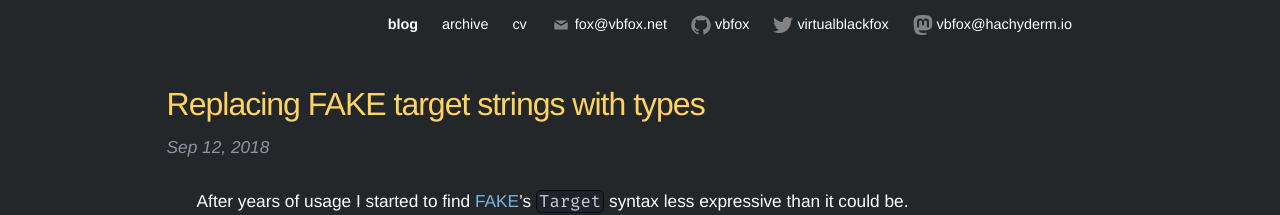
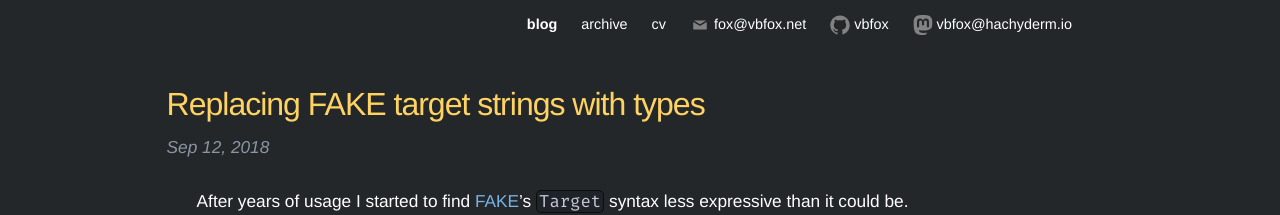
Before and after one commit to vbfox/blog, a Jekyll site: the page built from index.html, in a window 1280 px wide. Shown: the top 215 px of the page. Built offline with Jekyll 4.4.1, drawn with Linux system fonts in a browser that asks for light colours; the list of posts is cut into pages by our own code.

Commit message:
Remove twitter links

```diff
--- a/_config.yml
+++ b/_config.yml
@@ -5,7 +5,6 @@
   Blog of Julien Roncaglia (aka VirtualBlackFox)
 baseurl: "" # the subpath of your site, e.g. /blog/
 url: "https://blog.vbfox.net" # the base hostname & protocol for your site
-twitter_username: virtualblackfox
 github_username:  vbfox
 mastodon_username: vbfox
 mastodon_fullname: vbfox@hachyderm.io
--- a/_includes/header.html
+++ b/_includes/header.html
@@ -43,18 +43,6 @@
           </a>
         {% endif %}
 
-        {% if site.twitter_username %}
-          <a class="page-link" href="https://twitter.com/{{ site.twitter_username }}" rel="me" target="_blank">
-            <span class="icon  icon--twitter">
-              <svg viewBox="0 0 16 16">
-                <path fill="#828282" d="M15.969,3.058c-0.586,0.26-1.217,0.436-1.878,0.515c0.675-0.405,1.194-1.045,1.438-1.809
-                c-0.632,0.375-1.332,0.647-2.076,0.793c-0.596-0.636-1.446-1.033-2.387-1.033c-1.806,0-3.27,1.464-3.27,3.27 c0,0.256,0.029,0.506,0.085,0.745C5.163,5.404,2.753,4.102,1.14,2.124C0.859,2.607,0.698,3.168,0.698,3.767 c0,1.134,0.577,2.135,1.455,2.722C1.616,6.472,1.112,6.325,0.671,6.08c0,0.014,0,0.027,0,0.041c0,1.584,1.127,2.906,2.623,3.206 C3.02,9.402,2.731,9.442,2.433,9.442c-0.211,0-0.416-0.021-0.615-0.059c0.416,1.299,1.624,2.245,3.055,2.271 c-1.119,0.877-2.529,1.4-4.061,1.4c-0.264,0-0.524-0.015-0.78-0.046c1.447,0.928,3.166,1.469,5.013,1.469 c6.015,0,9.304-4.983,9.304-9.304c0-0.142-0.003-0.283-0.009-0.423C14.976,4.29,15.531,3.714,15.969,3.058z"/>
-              </svg>
-              {{ site.twitter_username }}
-            </span>
-          </a>
-        {% endif %}
-
         {% if site.mastodon_username %}
         <a class="page-link" href="https://hachyderm.io/@{{ site.mastodon_username }}" rel="me" target="_blank">
           <span class="icon icon--mastodon">
```
